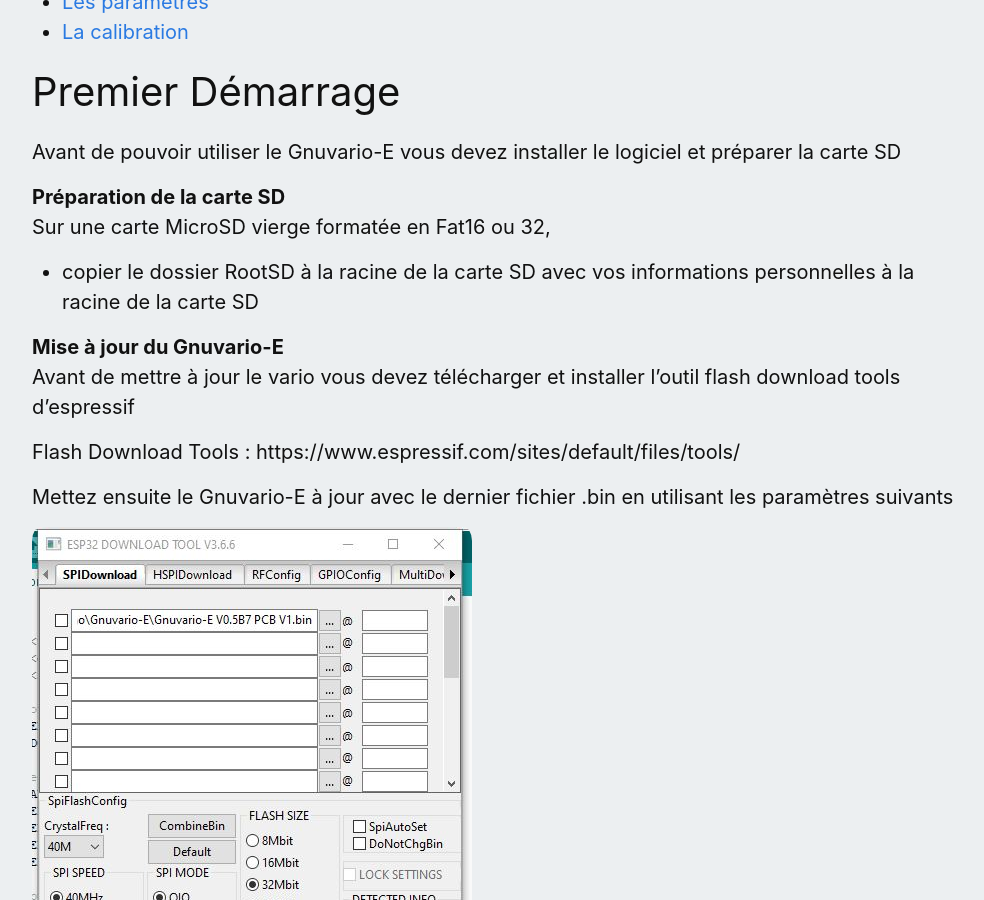
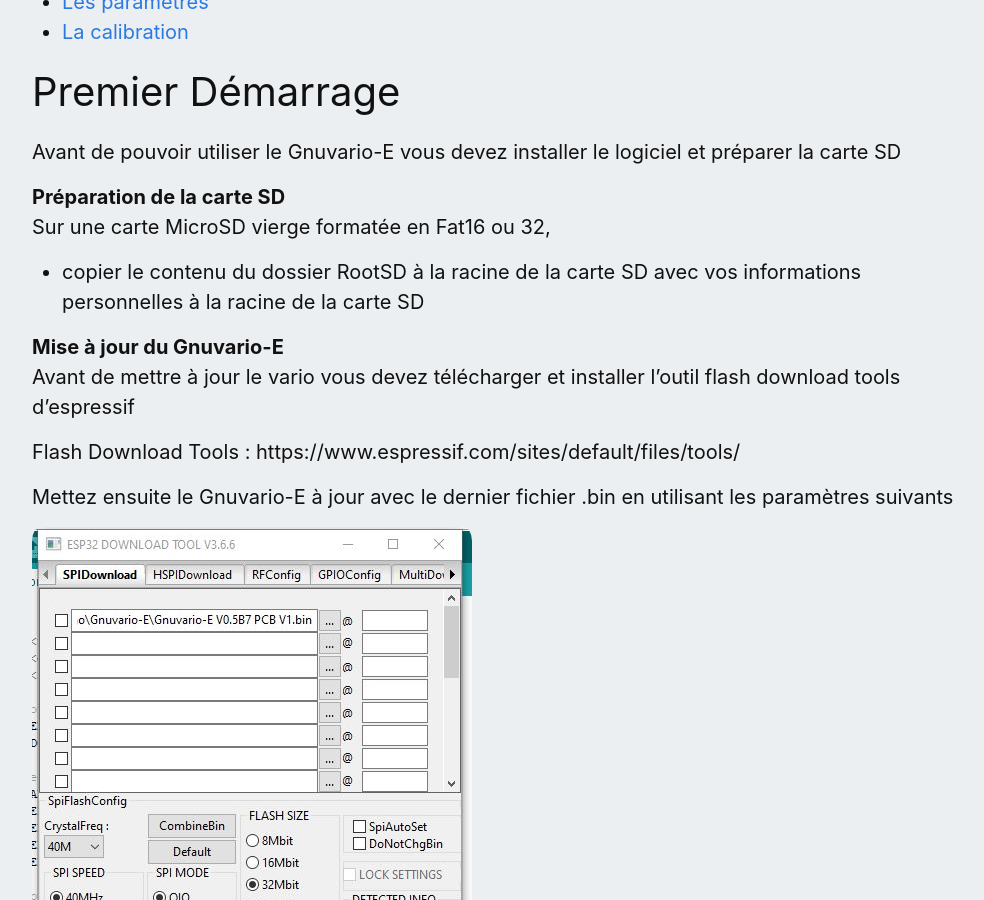
Before and after one commit to prunkdump/GNUVario-TTGO-T5-website, a Jekyll site: the page built from _manuel/flashusb.md, in a window 1280 px wide and 900 px high, scrolled down 669 px. Shown: the whole window, without its empty margins (138-1122 px from the left). Built offline with Jekyll 4.4.1, drawn with Linux system fonts in a browser that asks for light colours.

Commit message:
Mise à jour Boitier 2.9'' V2.01

```diff
--- a/_manuel/flashusb.md
+++ b/_manuel/flashusb.md
@@ -7,7 +7,7 @@ Avant de pouvoir utiliser le Gnuvario-E vous devez installer le logiciel et pré
 
 **Préparation de la carte SD**
 Sur une carte MicroSD vierge formatée en Fat16 ou 32,
-- copier le dossier RootSD à la racine de la carte SD avec vos informations personnelles à la racine de la carte SD
+- copier le contenu du dossier RootSD à la racine de la carte SD avec vos informations personnelles à la racine de la carte SD
 
 **Mise à jour du Gnuvario-E**
 Avant de mettre à jour le vario vous devez télécharger et installer l'outil flash download tools d'espressif
```
Also changed, not shown: 3 other files.
